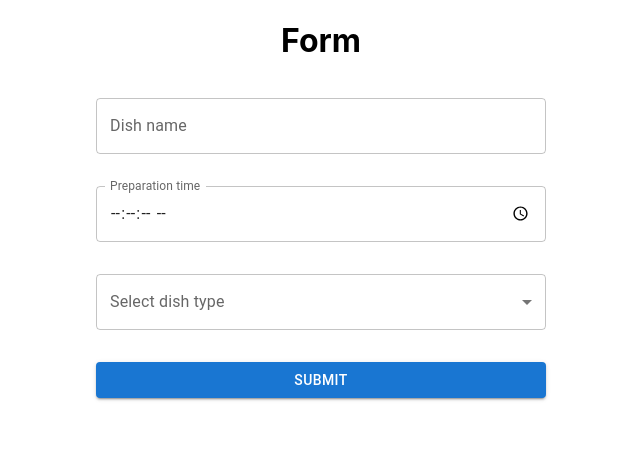
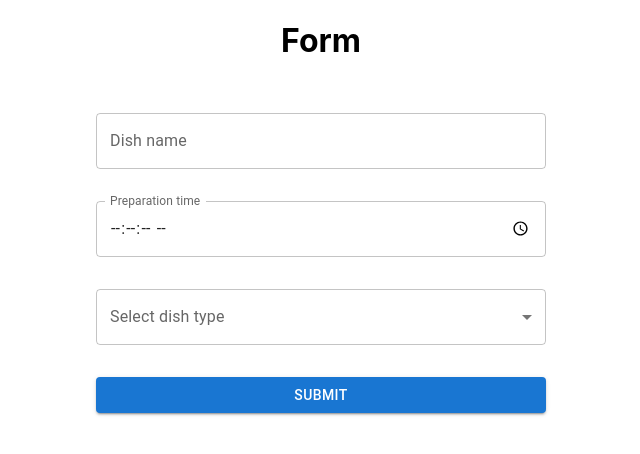
Before and after one commit to krogulex/Dish-form, a React (Create React App) app: page / in a window 1280 px wide. Shown: the top 454 px of the page, without its empty margins (319-959 px from the left). Built offline with nearby package versions, Linux system fonts and the light colour scheme.

Commit message:
css update

```diff
--- a/src/components/Form.module.css
+++ b/src/components/Form.module.css
@@ -1,7 +1,8 @@
 .content {
-    width: 450px;
+    max-width: 450px;
     margin-left: auto;
     margin-right: auto;
+    padding: 15px;
 }
 .form {
     display: flex;
```
